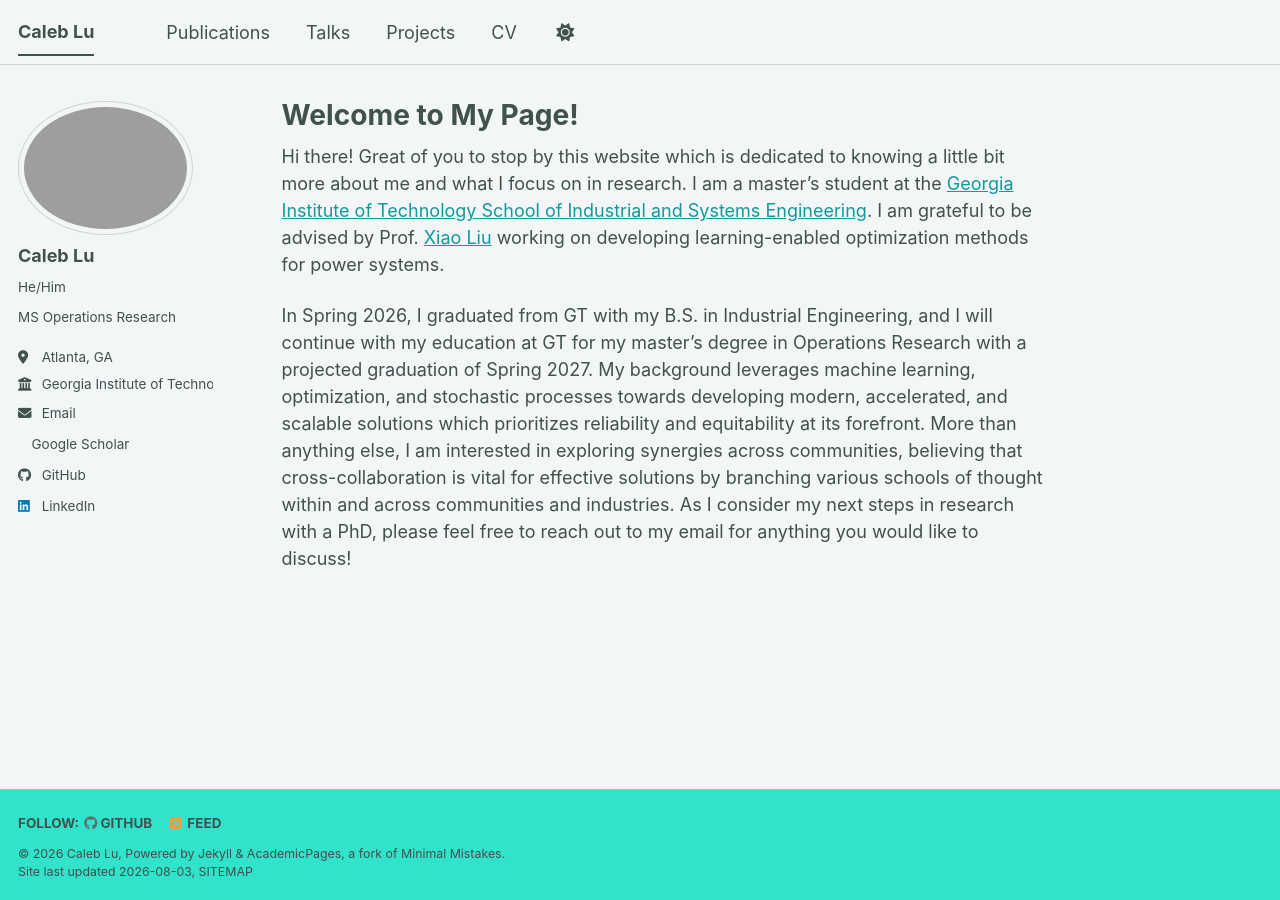
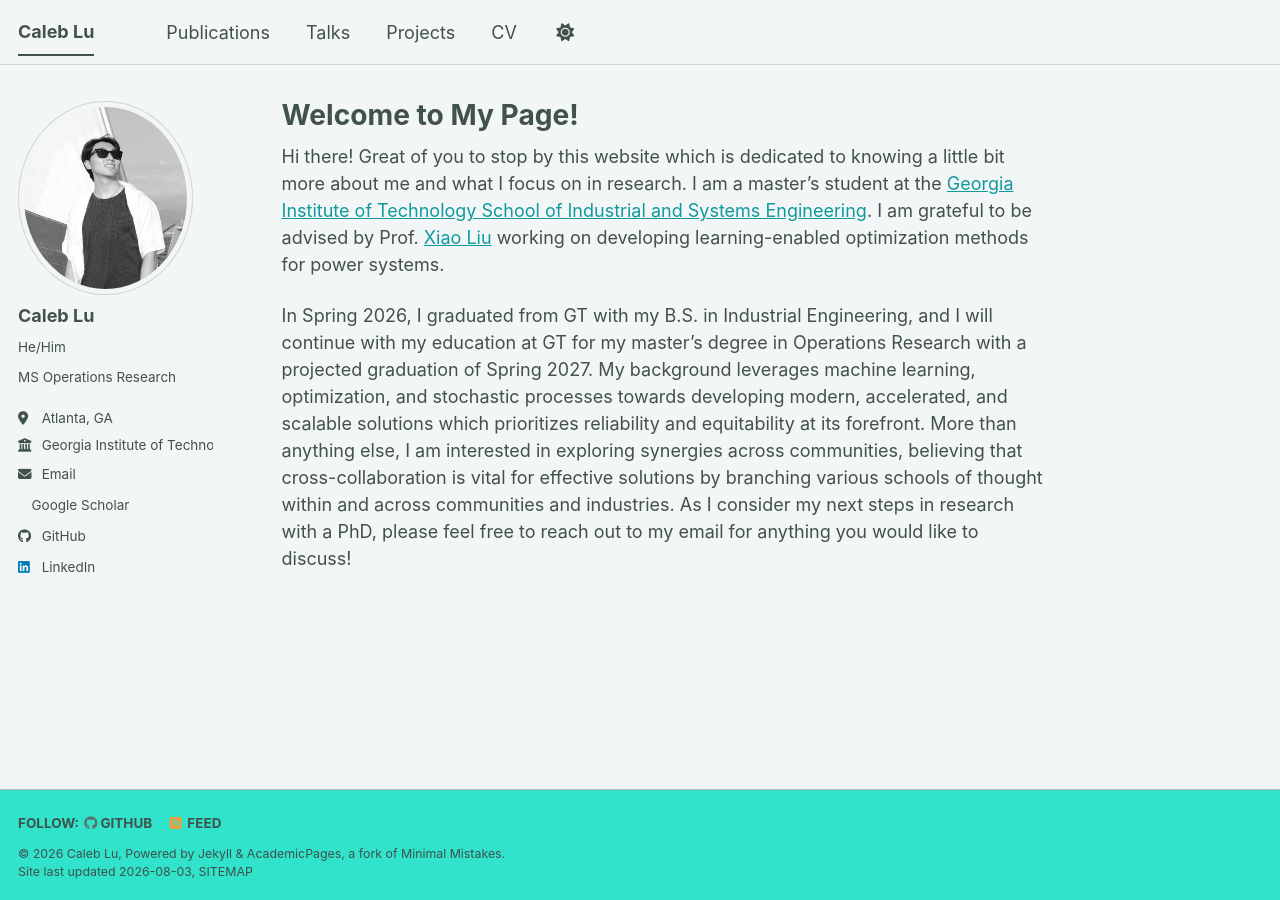
Before and after one commit to clu360/clu360.github.io, a Jekyll site: the page built from _pages/about.md, in a window 1280 px wide. Built offline with Jekyll 4.4.1, drawn with Linux system fonts in a browser that asks for light colours; a style sheet for code colours, icons or effects is not loaded.

Commit message:
updated pic

```diff
--- a/_config.yml
+++ b/_config.yml
@@ -23,7 +23,7 @@ repository               : "clu360/clu360.github.io"
 #               Additional customization can be done by editing /_includes/author-profile.html
 author:
   # Biographic information
-  avatar           : "boat_picture.png"
+  avatar           : "boat_picture.jpg"
   name             : "Caleb Lu"
   pronouns         : "He/Him"  # example: "she/her"
   bio              : "MS Operations Research"
```
Also changed, not shown: images/boat_picture.jpg (renamed from boat_picture.png.jpg).
